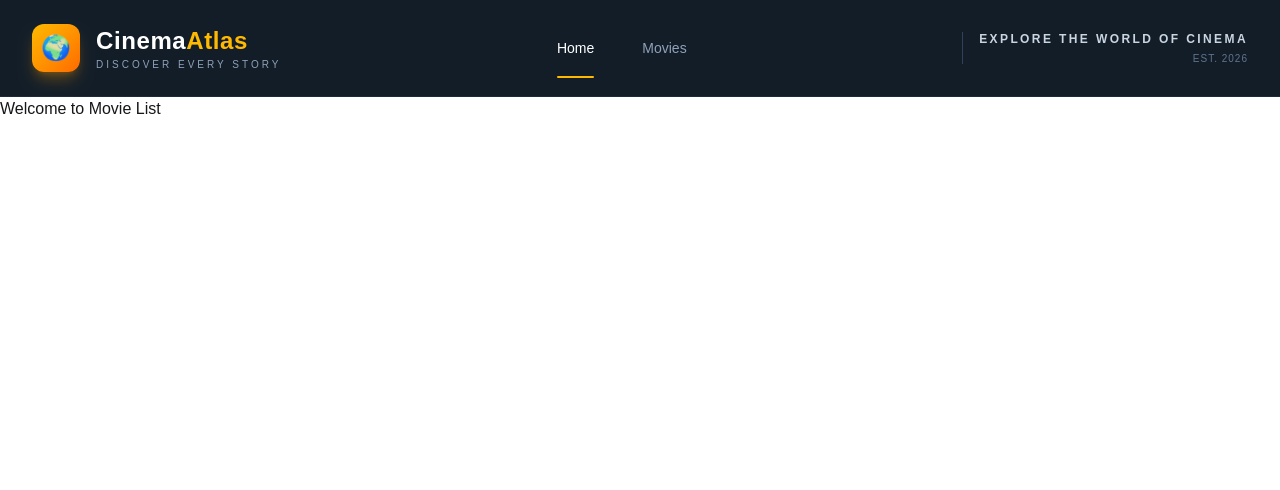
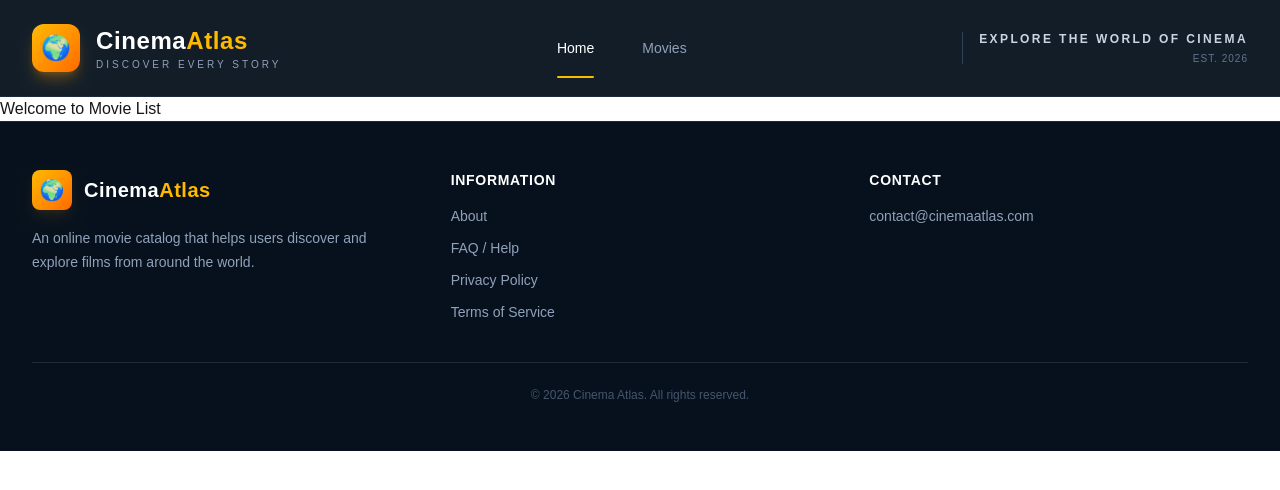
Before and after one commit to mebestaca/theinternetmovierental, a Next.js app: page / in a window 1280 px wide. Shown: the top 490 px of the page. Built offline with nearby package versions, Linux system fonts and the light colour scheme.

Commit message:
added footer

```diff
--- /dev/null
+++ b/app/components/Footer.tsx
@@ -0,0 +1,89 @@
+import Link from "next/link";
+
+export default function Footer() {
+  return (
+    <footer className="border-t border-slate-800 bg-[#06111D] text-slate-300">
+      <div className="mx-auto max-w-7xl px-8 py-12">
+
+        <div className="grid gap-10 md:grid-cols-3">
+
+          <div>
+            <Link href="/" className="flex items-center gap-3">
+              <div className="flex h-10 w-10 items-center justify-center rounded-lg bg-gradient-to-br from-amber-400 to-orange-500 text-xl shadow-lg shadow-amber-500/10">
+                🌍
+              </div>
+
+              <h2 className="text-xl font-bold tracking-wide text-white">
+                Cinema<span className="text-amber-400">Atlas</span>
+              </h2>
+            </Link>
+
+            <p className="mt-4 max-w-sm text-sm leading-6 text-slate-400">
+              An online movie catalog that helps users discover and explore
+              films from around the world.
+            </p>
+          </div>
+
+          <div>
+            <h3 className="text-sm font-semibold uppercase tracking-wider text-white">
+              Information
+            </h3>
+
+            <div className="mt-4 flex flex-col gap-3 text-sm">
+              <Link
+                href="/about"
+                className="text-slate-400 transition hover:text-amber-400"
+              >
+                About
+              </Link>
+
+              <Link
+                href="/faq"
+                className="text-slate-400 transition hover:text-amber-400"
+              >
+                FAQ / Help
+              </Link>
+
+              <Link
+                href="/privacy"
+                className="text-slate-400 transition hover:text-amber-400"
+              >
+                Privacy Policy
+              </Link>
+
+              <Link
+                href="/terms"
+                className="text-slate-400 transition hover:text-amber-400"
+              >
+                Terms of Service
+              </Link>
+            </div>
+          </div>
+
+          <div>
+            <h3 className="text-sm font-semibold uppercase tracking-wider text-white">
+              Contact
+            </h3>
+
+            <div className="mt-4 text-sm">
+              <a
+                href="mailto:contact@cinemaatlas.com"
+                className="text-slate-400 transition hover:text-amber-400"
+              >
+                contact@cinemaatlas.com
+              </a>
+            </div>
+          </div>
+
+        </div>
+
+        <div className="mt-10 border-t border-slate-800 pt-6">
+          <p className="text-center text-xs text-slate-600">
+            © 2026 Cinema Atlas. All rights reserved.
+          </p>
+        </div>
+
+      </div>
+    </footer>
+  );
+}
--- a/app/page.tsx
+++ b/app/page.tsx
@@ -1,3 +1,4 @@
+import Footer from "./components/Footer";
 import Navbar from "./components/Navbar";
 
 export default function Home() {
@@ -9,6 +10,8 @@ export default function Home() {
         <h2>Welcome to Movie List</h2>
       </main>
 
+      <Footer />
+
     </>
   );
 }
```
